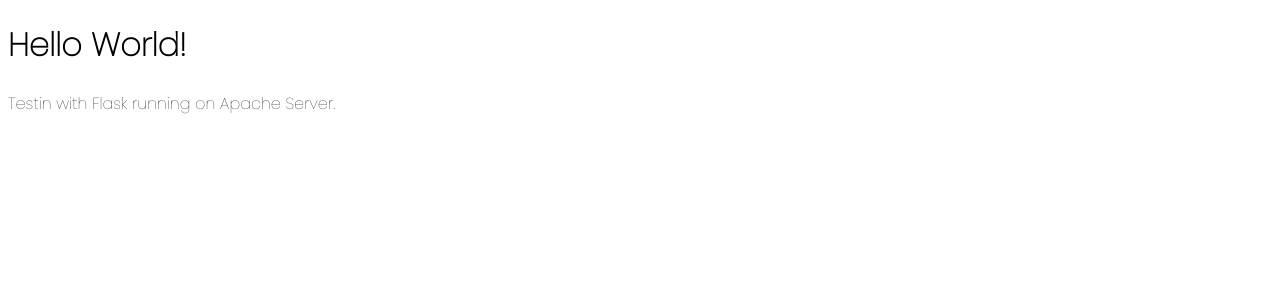
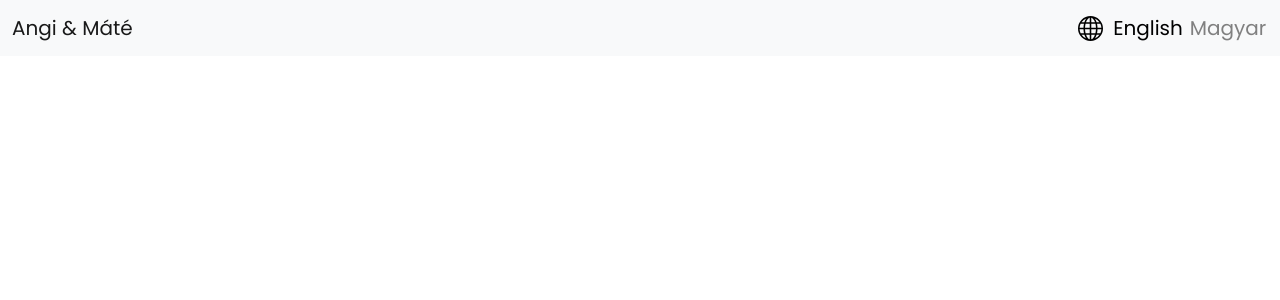
Before and after one commit to knagymate/basic-flask-apache-app, a Flask app: page / in a window 1280 px wide. Shown: the top 300 px of the page. Run offline with Flask 2, Linux system fonts and the light colour scheme.

Commit message:
Add always-top navbar with Language change element

```diff
--- a/static/styles.css
+++ b/static/styles.css
@@ -1,5 +1,9 @@
-@import url('https://fonts.googleapis.com/css2?family=Poppins:wght@100&display=swap');
+@import url("https://fonts.googleapis.com/css2?family=Poppins&display=swap");
 
 * {
-    font-family: 'Poppins', sans-serif;
+  margin: 0;
+  padding: 0;
+  box-sizing: border-box;
+  font-family: "Poppins", sans-serif;
+  /* outline: red solid 1px; */
 }
--- /dev/null
+++ b/static/toggle.css
@@ -0,0 +1,82 @@
+:root {
+  --color-1: white;
+  --color-2: black;
+  --color-3: grey;
+  --transition-time: 0.3s ease-out;
+  --scale-up: scale(1.05);
+  --scale-down: scale(0.95);
+  --child-width: 80px;
+  --globe-width: 25px;
+}
+
+body {
+  background-color: var(--color-1);
+}
+
+.toggle_parent {
+  cursor: pointer;
+  align-items: center;
+  border: none;
+  display: flex;
+  background-color: transparent;
+  transition: var(--transition-time);
+}
+
+.toggle_child_hu {
+  width: var(--child-width);
+  transition: var(--transition-time);
+}
+
+.toggle_child_en {
+  width: var(--child-width);
+  transition: var(--transition-time);
+}
+
+.toggle_text_hu {
+  margin: 0;
+  color: var(--color-2);
+  transition: var(--transition-time);
+  font-size: 15pt;
+}
+
+.toggle_text_en {
+  margin: 0;
+  color: var(--color-3);
+  transition: var(--transition-time);
+  font-size: 15pt;
+}
+
+.toggle_parent[value="en"] .toggle_child_hu {
+  transform: translateX(100%);
+}
+
+.toggle_parent[value="en"] .toggle_child_en {
+  transform: translateX(-100%);
+}
+
+.toggle_parent[value="en"] .toggle_text_hu {
+  color: var(--color-3);
+}
+
+.toggle_parent[value="en"] .toggle_text_en {
+  color: var(--color-2);
+}
+
+.toggle_parent:hover {
+  transform: var(--scale-up);
+}
+
+.toggle_parent:active {
+  transform: var(--scale-down);
+  opacity: 0.3;
+}
+
+.toggle_child_globe {
+  padding: 5px;
+  display: flex;
+}
+
+[class="bi bi-globe"] {
+  width: var(--globe-width);
+  color: var(--color-2);
+}
--- /dev/null
+++ b/static/toggle.js
@@ -0,0 +1,14 @@
+function btn_callback() {
+  var t = document.getElementById("btn");
+  if (t.value == "hu") {
+    t.value = "en";
+  } else {
+    t.value = "hu";
+  }
+}
+var userLang = navigator.language || navigator.userLanguage;
+if (userLang.includes("hu")) {
+  document.getElementById("btn").value = "hu";
+} else {
+  document.getElementById("btn").value = "en";
+}
--- a/templates/home.html
+++ b/templates/home.html
@@ -1,15 +1,53 @@
-<!doctype html>
+<!DOCTYPE html>
 <html lang="en">
-<head>
-    <meta charset="UTF-8">
-    <meta name="viewport"
-          content="width=device-width, user-scalable=no, initial-scale=1.0, maximum-scale=1.0, minimum-scale=1.0">
-    <meta http-equiv="X-UA-Compatible" content="ie=edge">
-    <link rel="stylesheet" href="../static/styles.css">
+  <head>
+    <meta charset="UTF-8" />
+    <meta
+      name="viewport"
+      content="width=device-width, user-scalable=no, initial-scale=1.0, maximum-scale=1.0, minimum-scale=1.0"
+    />
+    <meta http-equiv="X-UA-Compatible" content="ie=edge" />
+    <link
+      href="https://cdn.jsdelivr.net/npm/bootstrap@5.0.2/dist/css/bootstrap.min.css"
+      rel="stylesheet"
+      integrity="sha384-EVSTQN3/azprG1Anm3QDgpJLIm9Nao0Yz1ztcQTwFspd3yD65VohhpuuCOmLASjC"
+      crossorigin="anonymous"
+    />
+    <link rel="stylesheet" href="../static/styles.css" />
+    <link rel="stylesheet" href="../static/toggle.css" />
     <title>Hello World</title>
-</head>
-<body>
-<h1>Hello World!</h1>
-<p1>Testin with Flask running on Apache Server.</p1>
-</body>
+  </head>
+  <body>
+    <nav class="navbar fixed-top navbar-light bg-light">
+      <div class="container-fluid">
+        <a class="navbar-brand" href="#">Angi & Máté</a>
+        <button
+          onclick="btn_callback()"
+          class="toggle_parent"
+          id="btn"
+          value="en"
+        >
+          <div class="toggle_child_globe">
+            <svg
+              xmlns="http://www.w3.org/2000/svg"
+              fill="currentColor"
+              class="bi bi-globe"
+              viewBox="0 0 16 16"
+            >
+              <path
+                d="M0 8a8 8 0 1 1 16 0A8 8 0 0 1 0 8zm7.5-6.923c-.67.204-1.335.82-1.887 1.855A7.97 7.97 0 0 0 5.145 4H7.5V1.077zM4.09 4a9.267 9.267 0 0 1 .64-1.539 6.7 6.7 0 0 1 .597-.933A7.025 7.025 0 0 0 2.255 4H4.09zm-.582 3.5c.03-.877.138-1.718.312-2.5H1.674a6.958 6.958 0 0 0-.656 2.5h2.49zM4.847 5a12.5 12.5 0 0 0-.338 2.5H7.5V5H4.847zM8.5 5v2.5h2.99a12.495 12.495 0 0 0-.337-2.5H8.5zM4.51 8.5a12.5 12.5 0 0 0 .337 2.5H7.5V8.5H4.51zm3.99 0V11h2.653c.187-.765.306-1.608.338-2.5H8.5zM5.145 12c.138.386.295.744.468 1.068.552 1.035 1.218 1.65 1.887 1.855V12H5.145zm.182 2.472a6.696 6.696 0 0 1-.597-.933A9.268 9.268 0 0 1 4.09 12H2.255a7.024 7.024 0 0 0 3.072 2.472zM3.82 11a13.652 13.652 0 0 1-.312-2.5h-2.49c.062.89.291 1.733.656 2.5H3.82zm6.853 3.472A7.024 7.024 0 0 0 13.745 12H11.91a9.27 9.27 0 0 1-.64 1.539 6.688 6.688 0 0 1-.597.933zM8.5 12v2.923c.67-.204 1.335-.82 1.887-1.855.173-.324.33-.682.468-1.068H8.5zm3.68-1h2.146c.365-.767.594-1.61.656-2.5h-2.49a13.65 13.65 0 0 1-.312 2.5zm2.802-3.5a6.959 6.959 0 0 0-.656-2.5H12.18c.174.782.282 1.623.312 2.5h2.49zM11.27 2.461c.247.464.462.98.64 1.539h1.835a7.024 7.024 0 0 0-3.072-2.472c.218.284.418.598.597.933zM10.855 4a7.966 7.966 0 0 0-.468-1.068C9.835 1.897 9.17 1.282 8.5 1.077V4h2.355z"
+              />
+            </svg>
+          </div>
+          <div class="toggle_child_hu">
+            <h2 class="toggle_text_hu">Magyar</h2>
+          </div>
+          <div class="toggle_child_en">
+            <h2 class="toggle_text_en">English</h2>
+          </div>
+        </button>
+      </div>
+    </nav>
+    <script src="../static/toggle.js"></script>
+  </body>
 </html>
```
Also changed, not shown: 1 other file.
